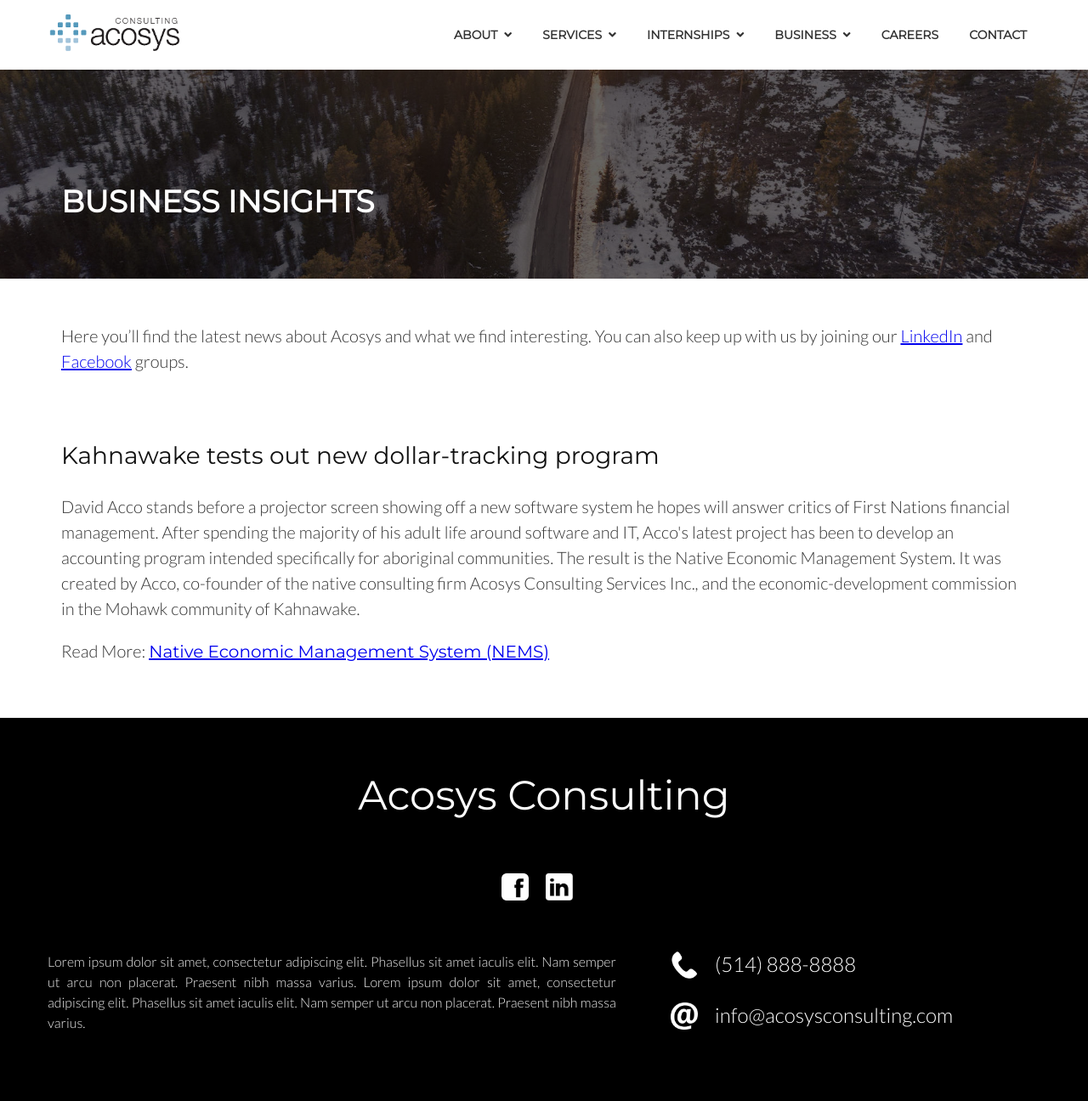
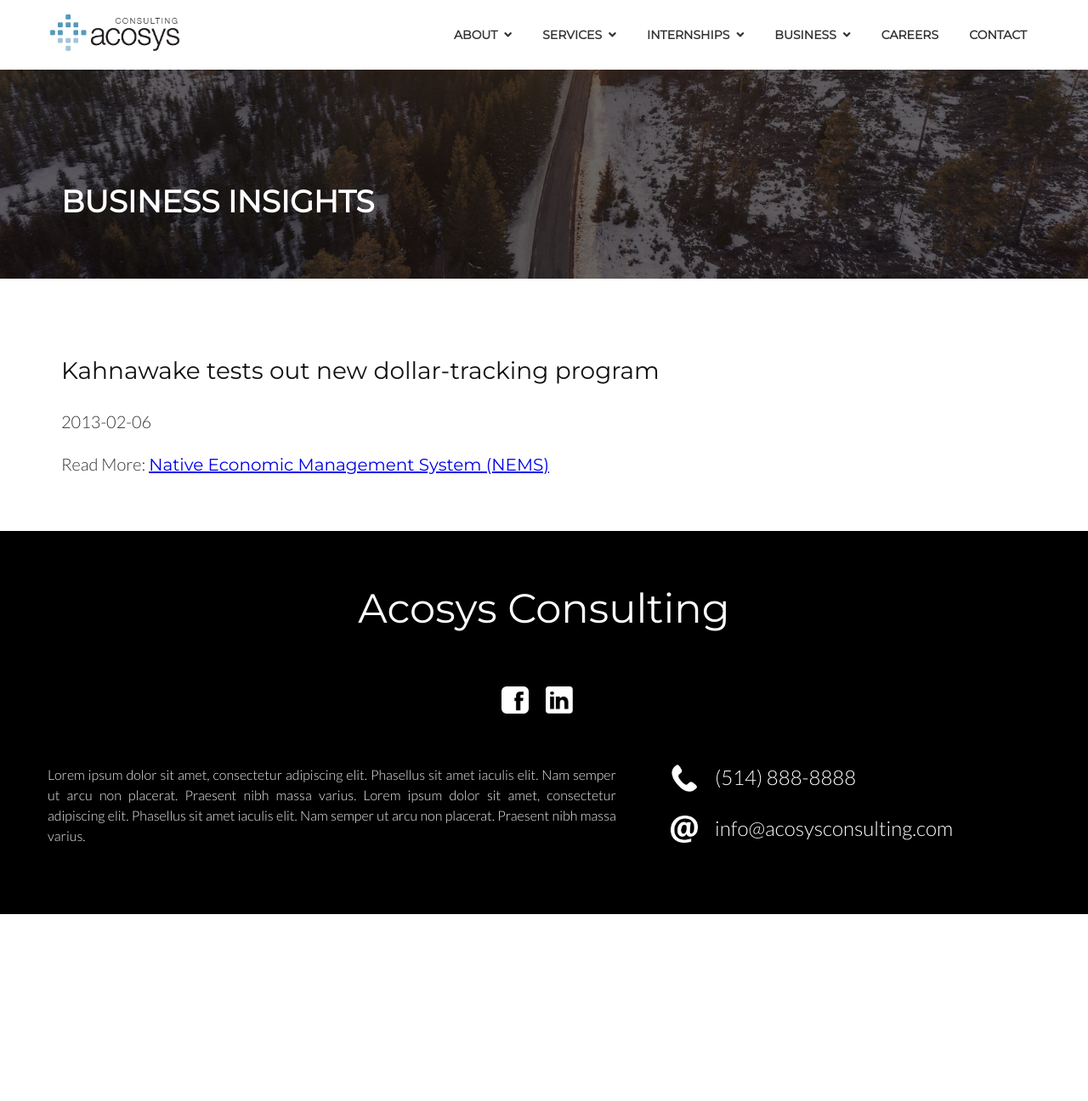
Before and after one commit to ouarez/acosys, a Jekyll site: the page built from business/press-room.md, in a window 1280 px wide. Shown: the whole page at 85% size. Built offline with Jekyll 4.4.1, drawn with Linux system fonts in a browser that asks for light colours; nearby versions of some CDN libraries; a script that is not in the unit is left out; after the commit the page ends 1076 px from its top, so only the background shows below that.

Commit message:
Update Business Pages “press-room”

```diff
--- a/business/press-room.md
+++ b/business/press-room.md
@@ -2,22 +2,13 @@
 title: Business Insights
 layout: press-room
 permalink: /business/press-room
-description: >-
-  Here you’ll find the latest news about Acosys and what we find interesting.
+description: Here you’ll find the latest news about Acosys and what we find interesting.
 cover_image: /img/cover3.jpg
 articles:
-  - title: Kahnawake tests out new dollar-tracking program
+  - date: '2013-02-06'
+    desc: ''
     link_title: Native Economic Management System (NEMS)
-    link_url: https://www.ctvnews.ca/canada/aboriginal-community-tests-out-new-dollar-tracking-program-1.1307412
-    content: >-
-      David Acco stands before a projector screen showing off a new software system he hopes will answer
-      critics of First Nations financial management.
-      After spending the majority of his adult life around software and IT, Acco's latest project has been to
-      develop an accounting program intended specifically for aboriginal communities.
-      The result is the Native Economic Management System. It was created by Acco, co-founder of the
-      native consulting firm Acosys Consulting Services Inc., and the economic-development commission in
-      the Mohawk community of Kahnawake.
+    link_url: >-
+      https://www.ctvnews.ca/canada/aboriginal-community-tests-out-new-dollar-tracking-program-1.1307412
+    title: Kahnawake tests out new dollar-tracking program
 ---
-
-Here you’ll find the latest news about Acosys and what we find interesting. You can also keep up with
-us by joining our [LinkedIn]({{site.data.settings.url_linkedin}}) and [Facebook]({{site.data.settings.url_facebook}}) groups.
```
